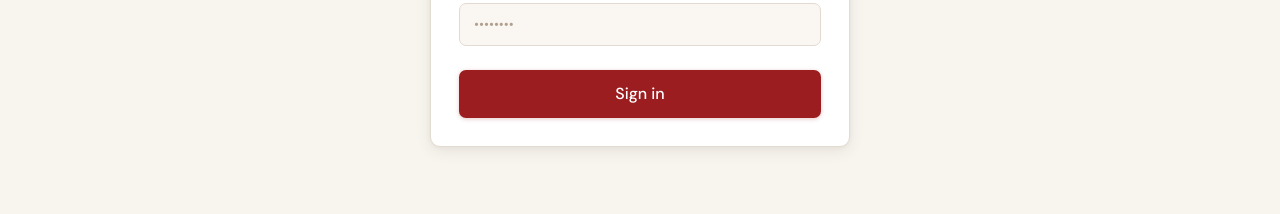
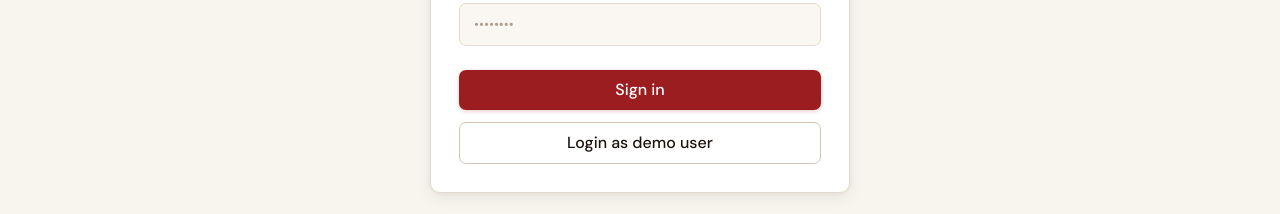
Before and after one commit to Koruto/botc-codex, a React (Vite) app in the folder client/: page /login in a window 1280 px wide. Shown: the part 428-642 px from the top of the page. Built offline with nearby package versions, Linux system fonts and the light colour scheme; no server answers.

Commit message:
feat: add demo user

```diff
--- a/client/src/components/Button.tsx
+++ b/client/src/components/Button.tsx
@@ -24,11 +24,11 @@ const variants: Record<ButtonVariant, string> = {
 }
 
 const sizes: Record<ButtonSize, string> = {
-  sm:      'py-1.5 px-3 text-xs',
+  sm: 'py-1.5 px-3 text-xs',
   default: 'py-2 px-4 text-sm',
-  lg:      'py-2.5 px-6 text-sm',
-  xl:      'py-3 px-8 text-base w-full',
-  icon:    'size-9 p-0',
+  lg: 'py-2.5 px-6 text-sm',
+  xl: 'py-2 px-8 text-base w-full',
+  icon: 'size-9 p-0',
 }
 
 export function buttonVariants({ variant = 'primary', size = 'default' }: { variant?: ButtonVariant; size?: ButtonSize } = {}): string {
--- a/client/src/pages/LandingPage.tsx
+++ b/client/src/pages/LandingPage.tsx
@@ -55,6 +55,8 @@ const FEATURES = [
   { icon: '🎭', name: 'Role Compendium', body: '200+ roles across all scripts, indexed by alignment and ability. Quick reference mid-game, first-night reminders for STs.' },
   { icon: '📸', name: 'Grimoire Scan', body: 'Photograph your grimoire. The Codex reads the tokens and logs the final state of any game automatically.' },
 ] as const
+
+const DEMO_URL = 'https://botc-codex.vercel.app/s/ravenswood-bluff'
 
 export function LandingPage() {
   const { user } = useAuth()
@@ -149,7 +151,7 @@ export function LandingPage() {
               <Link to="/login">Log your first game</Link>
             </Button>
             <Button variant="secondary" size="lg" className="w-full sm:w-auto" asChild>
-              <Link to="/featured/the-wizards-gambit">See the demo</Link>
+              <a href={DEMO_URL} rel="noreferrer">See the demo</a>
             </Button>
           </div>
 
@@ -412,7 +414,7 @@ export function LandingPage() {
               <Link to="/login">Sign up — it's free</Link>
             </Button>
             <Button variant="secondary" size="lg" asChild>
-              <Link to="/featured/the-wizards-gambit">Browse the demo</Link>
+              <a href={DEMO_URL} rel="noreferrer">Browse the demo</a>
             </Button>
           </div>
         </div>
--- a/client/src/pages/LoginPage.tsx
+++ b/client/src/pages/LoginPage.tsx
@@ -24,6 +24,9 @@ const signupSchema = z.object({
 type LoginFormData = z.infer<typeof loginSchema>
 type SignupFormData = z.infer<typeof signupSchema>
 
+const DEMO_USERNAME = 'john_doe'
+const DEMO_PASSWORD = 'clocktowerdemo'
+
 export function LoginPage() {
   const { user, login, signup } = useAuth()
   const navigate = useNavigate()
@@ -33,6 +36,7 @@ export function LoginPage() {
     searchParams.get('tab') === 'signup' ? 'signup' : 'login'
   )
   const [serverError, setServerError] = useState<string | null>(null)
+  const [demoSubmitting, setDemoSubmitting] = useState(false)
 
   useEffect(() => {
     if (user) navigate(redirectTo, { replace: true })
@@ -67,6 +71,19 @@ export function LoginPage() {
       navigate(redirectTo, { replace: true })
     } catch (err) {
       setServerError(err instanceof Error ? err.message : 'Sign up failed')
+    }
+  }
+
+  const onDemoLogin = async () => {
+    setServerError(null)
+    setDemoSubmitting(true)
+    try {
+      await login(DEMO_USERNAME, DEMO_PASSWORD)
+      navigate(redirectTo, { replace: true })
+    } catch (err) {
+      setServerError(err instanceof Error ? err.message : 'Demo login failed')
+    } finally {
+      setDemoSubmitting(false)
     }
   }
 
@@ -146,6 +163,16 @@ export function LoginPage() {
             <Button type="submit" size="xl" disabled={loginSubmitting}>
               {loginSubmitting ? 'Signing in…' : 'Sign in'}
             </Button>
+            <Button
+              type="button"
+              variant="secondary"
+              size="xl"
+              className="mt-3"
+              disabled={demoSubmitting || loginSubmitting}
+              onClick={onDemoLogin}
+            >
+              {demoSubmitting ? 'Logging in as demo user…' : 'Login as demo user'}
+            </Button>
           </form>
         ) : (
           <form onSubmit={handleSignup(onSignup)}>
@@ -187,6 +214,16 @@ export function LoginPage() {
             <Button type="submit" size="xl" disabled={signupSubmitting}>
               {signupSubmitting ? 'Creating account…' : 'Create account'}
             </Button>
+            <Button
+              type="button"
+              variant="secondary"
+              size="xl"
+              className="mt-3"
+              disabled={demoSubmitting || signupSubmitting}
+              onClick={onDemoLogin}
+            >
+              {demoSubmitting ? 'Logging in as demo user…' : 'Login as demo user'}
+            </Button>
             <p className="mt-4 text-center text-xs text-muted-foreground">
               No email required.{' '}
               <Link to="/login" className="text-primary hover:underline">
```
